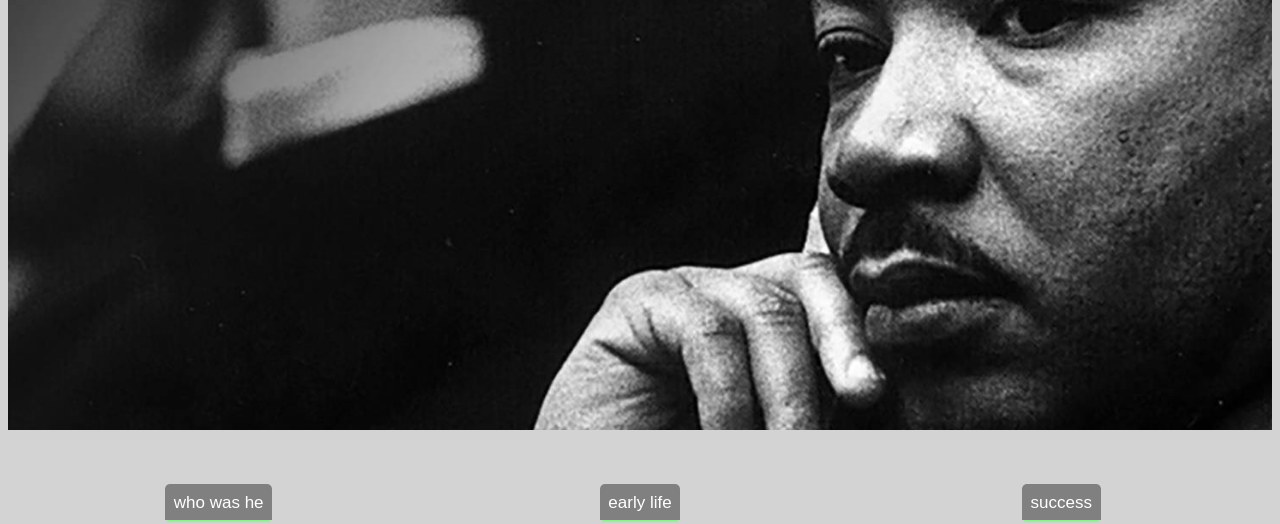
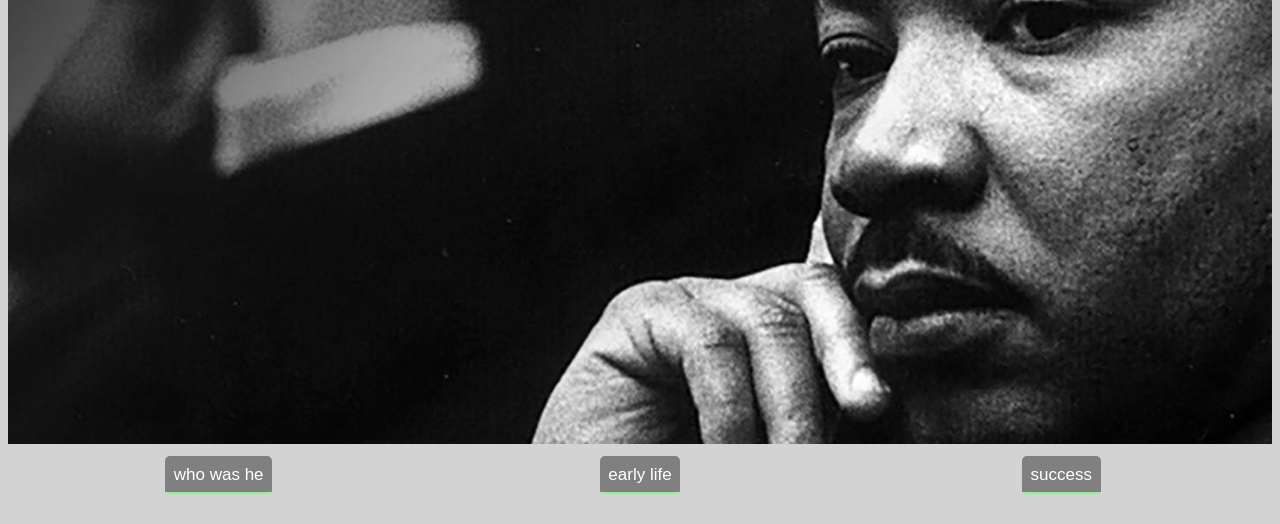
Before and after one commit to Austinfranks/mlk, a plain HTML site: page index.html in a window 1280 px wide. Shown: the part 292-816 px from the top of the page. Drawn offline with Linux system fonts and the light colour scheme.

Commit message:
heightfix

```diff
--- a/style.css
+++ b/style.css
@@ -23,7 +23,7 @@ body {
   background-size: cover;
   position: relative;
   width: 100%;
-  height: 90%;
+  height: 90vh;
   border-radius: 5px 5px 0 0;
 }
 
@@ -71,7 +71,7 @@ h1::before {
 .tableofcont {
   height: 10vh;
   font-size: 17px;
-  padding-top: 5%;
+  padding-top: 2.5vh;
 }
 
 .tableofcont ul {
```
